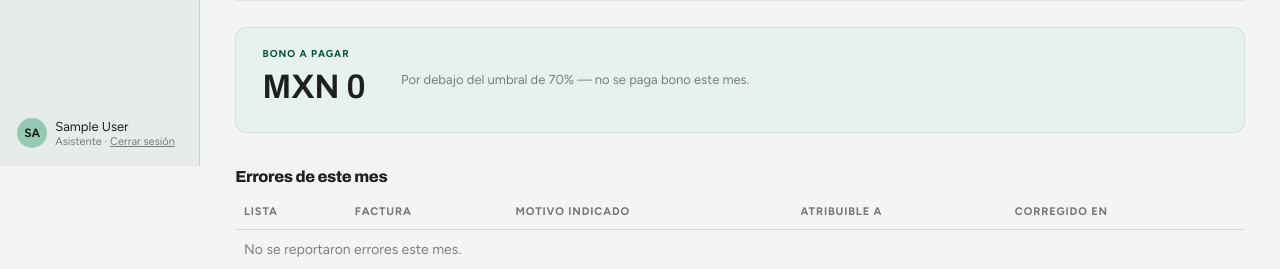
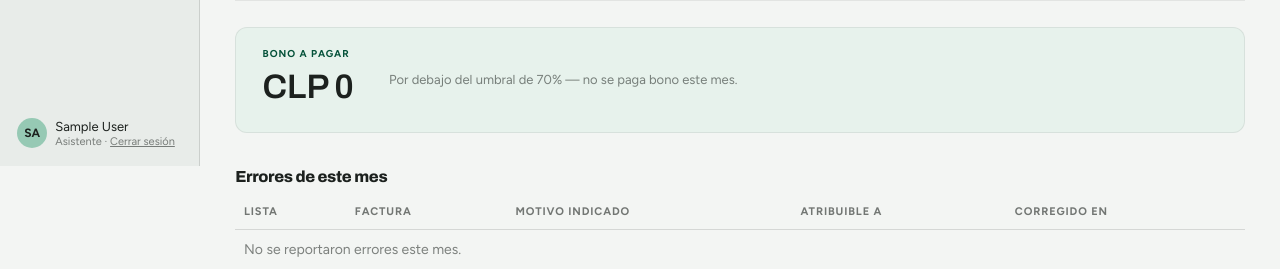
Before and after one commit to mrGoonies/app-facturacion, a Django app: page /panel/kpis/ in a window 1280 px wide. Shown: the part 634-903 px from the top of the page. Run offline with Django 5.2, Linux system fonts and the light colour scheme; the visitor is signed in with stand-in values (Sample User, id 1); data that the repository does not hold is empty.

Commit message:
Modificando moneda por defecto de app

```diff
--- a/config/settings.py
+++ b/config/settings.py
@@ -212,6 +212,11 @@ ANYMAIL = {
 }
 
 
+# Pre-filled currency for supplier quotes, and the currency the bonus is
+# shown in on the KPI scorecard.
+DEFAULT_CURRENCY = config("DEFAULT_CURRENCY", default="CLP")
+
+
 # KPI targets and bonus formula — see tracker/kpi.py. Kept here so the
 # business rules the design assumed (48h/2h/8h/2%, weighted score, base
 # bonus) are configurable without touching code.
--- a/templates/tracker/kpi_scorecard.html
+++ b/templates/tracker/kpi_scorecard.html
@@ -60,7 +60,7 @@
 <div class="card" style="margin-top:var(--space-6);background:var(--color-accent-100);flex-direction:row;align-items:center;gap:var(--space-8);padding:var(--space-4) var(--space-6)">
   <div>
     <div class="card-kicker" style="color:var(--color-accent-700)">Bono a pagar</div>
-    <div style="font-family:var(--font-heading);font-size:34px">MXN {{ card.bonus_payable|floatformat:0|intcomma }}</div>
+    <div style="font-family:var(--font-heading);font-size:34px">{{ currency }} {{ card.bonus_payable|floatformat:0|intcomma }}</div>
   </div>
   <div style="font-size:13px" class="text-muted">
     {% if card.attainment < card.bonus_threshold_pct %}
--- a/tracker/emails.py
+++ b/tracker/emails.py
@@ -26,7 +26,8 @@ def _quotes_summary(pr) -> str:
     lines = []
     for q in pr.quotes.all():
         total = (
-            f"{q.currency} {q.total_amount:,.2f}"
+            # CLP has no minor unit, so no decimals for it.
+            f"{q.currency} {q.total_amount:,.{0 if q.currency == 'CLP' else 2}f}"
             if q.total_amount
             else "monto no capturado"
         )
--- a/tracker/forms.py
+++ b/tracker/forms.py
@@ -1,6 +1,7 @@
 import re
 
 from django import forms
+from django.conf import settings
 from django.core.exceptions import ValidationError
 from django.utils import timezone
 from django.contrib.auth.forms import AuthenticationForm
@@ -206,6 +207,10 @@ class SupplierQuoteForm(StyledFormMixin, forms.ModelForm):
             "payment_terms",
         ]
 
+    def __init__(self, *args, **kwargs):
+        super().__init__(*args, **kwargs)
+        self.fields["currency"].initial = settings.DEFAULT_CURRENCY
+
     def clean_quote_pdf(self):
         pdf = self.cleaned_data.get("quote_pdf")
         if pdf and not pdf.name.lower().endswith(".pdf"):
--- a/tracker/models.py
+++ b/tracker/models.py
@@ -196,7 +196,7 @@ class SupplierQuote(models.Model):
     total_amount = models.DecimalField(
         max_digits=12, decimal_places=2, blank=True, null=True
     )
-    currency = models.CharField(max_length=8, default="MXN", blank=True)
+    currency = models.CharField(max_length=8, default="CLP", blank=True)
     lead_time_days = models.PositiveIntegerField(blank=True, null=True)
     payment_terms = models.CharField(max_length=80, blank=True)
     received_at = models.DateTimeField(default=timezone.now)
--- a/tracker/views.py
+++ b/tracker/views.py
@@ -410,5 +410,6 @@ def kpi_scorecard(request):
             "month": month,
             "active_nav": "kpi",
             "po_target_hours": settings.KPI_SETTINGS["PO_TARGET_HOURS"],
+            "currency": settings.DEFAULT_CURRENCY,
         },
     )
```
Also changed, not shown: tracker/migrations/0010_supplierquote_currency_clp.py (added).
